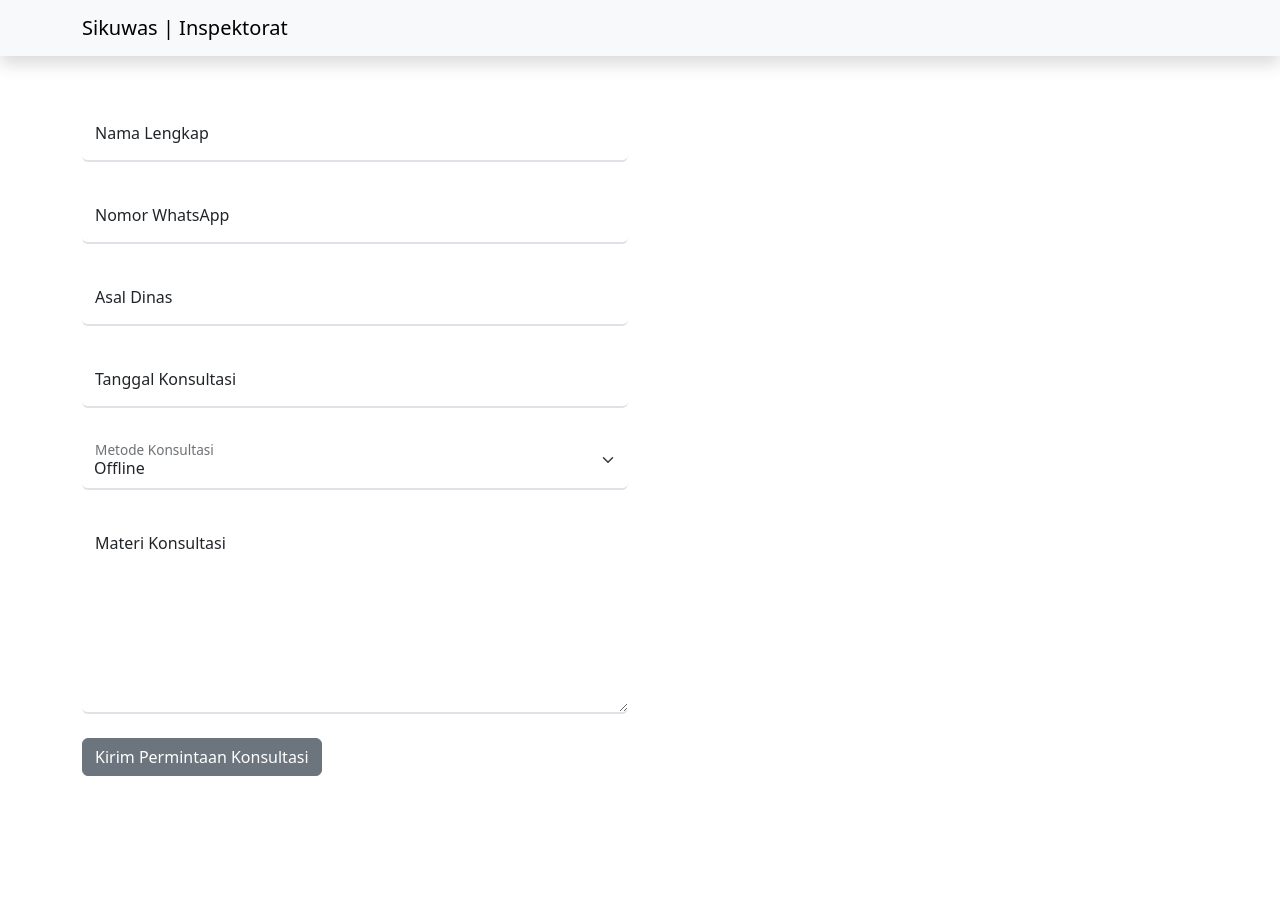
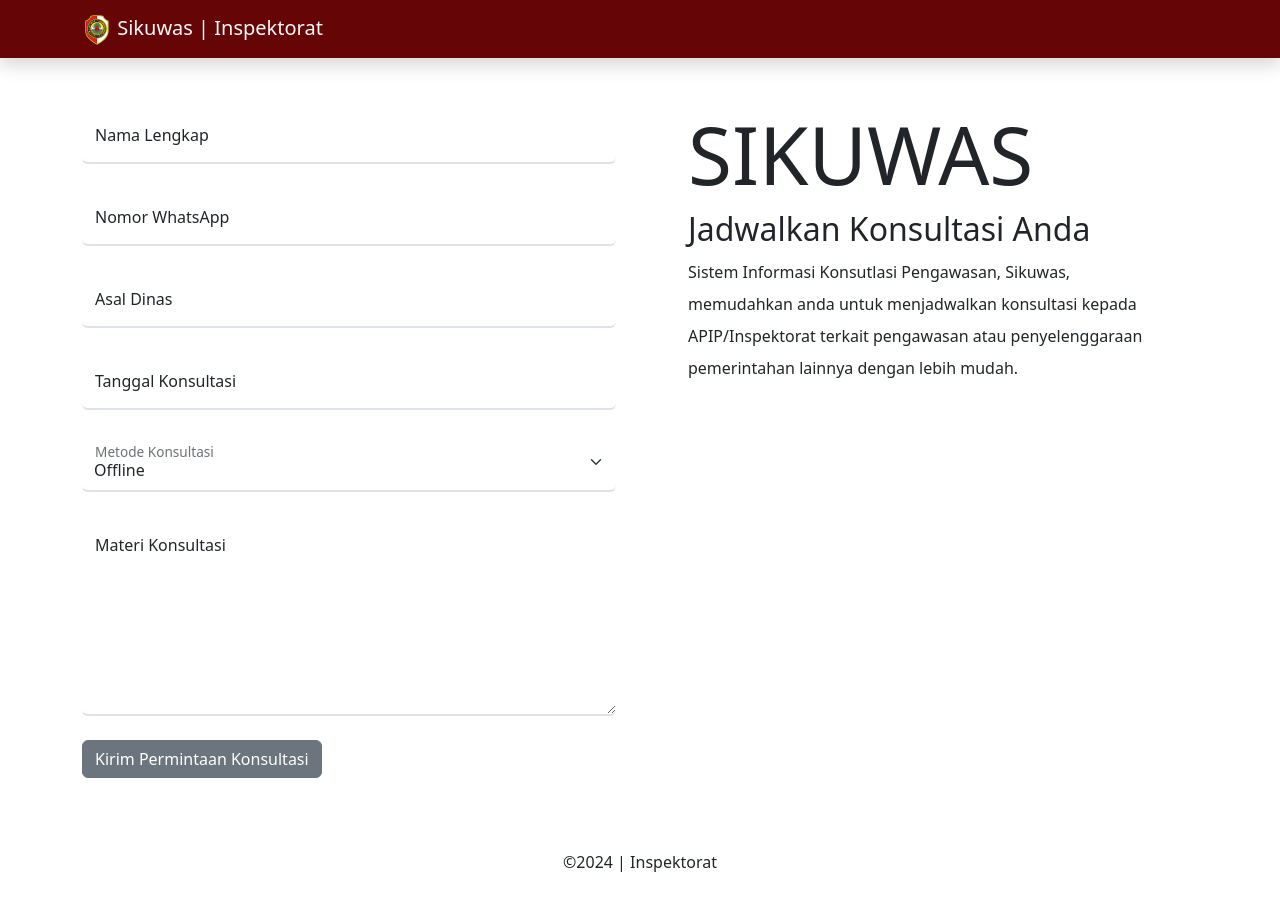
Before and after one commit to inspektoratmojokertokab/sikuwas, a plain HTML site: page index.html in a window 1280 px wide. Before the commit the page ends 824 px from the top, so only its background shows below. Drawn offline with nearby package versions, Linux system fonts and the light colour scheme.

Commit message:
add copy, nav logo and footer

```diff
--- a/index.html
+++ b/index.html
@@ -16,17 +16,24 @@
       crossorigin="anonymous"
     ></script>
     <script src="script.js" defer></script>
+    <link rel="stylesheet" href="style.css" />
     <title>Sikuwas | Inspektorat Kabupaten Mojokerto</title>
   </head>
   <body>
-    <nav class="navbar bg-body-tertiary shadow mb-5">
+    <nav class="navbar text-white shadow mb-5">
       <div class="container">
-        <a href="#" class="navbar-brand">Sikuwas | Inspektorat</a>
+        <a
+          href="https://inspektorat.mojokertokab.go.id"
+          class="navbar-brand link-light"
+        >
+          <img class="logo" src="logo.png" alt="logo" />
+          Sikuwas | Inspektorat</a
+        >
       </div>
     </nav>
     <main>
       <div class="container">
-        <div class="row">
+        <div class="row gx-5">
           <div class="col-md-6">
             <form autocomplete="off" class="mb-5" novalidate>
               <div class="form-floating mb-4">
@@ -122,9 +129,26 @@
               </button>
             </form>
           </div>
+          <div class="col-md-6 px-5">
+            <h1 class="display-1">SIKUWAS</h1>
+            <h2>Jadwalkan Konsultasi Anda</h2>
+            <p class="lh-lg">
+              Sistem Informasi Konsutlasi Pengawasan, Sikuwas, memudahkan anda
+              untuk menjadwalkan konsultasi kepada APIP/Inspektorat terkait
+              pengawasan atau penyelenggaraan pemerintahan lainnya dengan lebih
+              mudah.
+            </p>
+          </div>
         </div>
       </div>
     </main>
+    <footer class="p-4">
+      <div class="container">
+        <div class="row">
+          <div class="col text-center">©2024 | Inspektorat</div>
+        </div>
+      </div>
+    </footer>
     <!-- modal success -->
     <div class="modal" id="modalSuccess" tabindex="-1">
       <div class="modal-dialog modal-dialog-centered">
--- /dev/null
+++ b/style.css
@@ -0,0 +1,18 @@
+nav {
+  background-color: rgb(101, 5, 5);
+  color: white;
+}
+
+body {
+  display: flex;
+  min-height: 100vh;
+  flex-direction: column;
+}
+
+main {
+  flex: 1;
+}
+
+.logo {
+  height: 30px;
+}
```
Also changed, not shown: logo.png (added).
